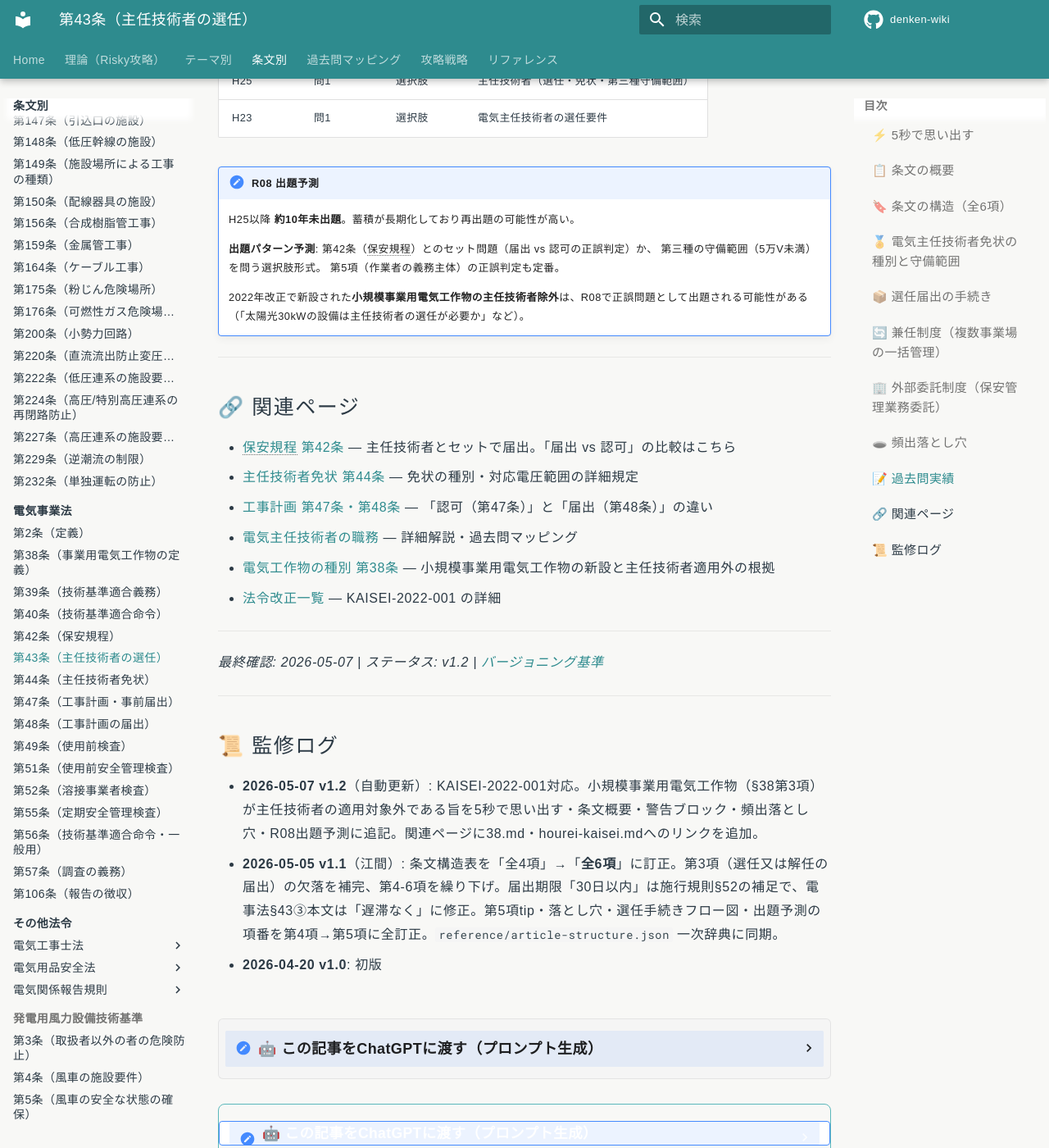
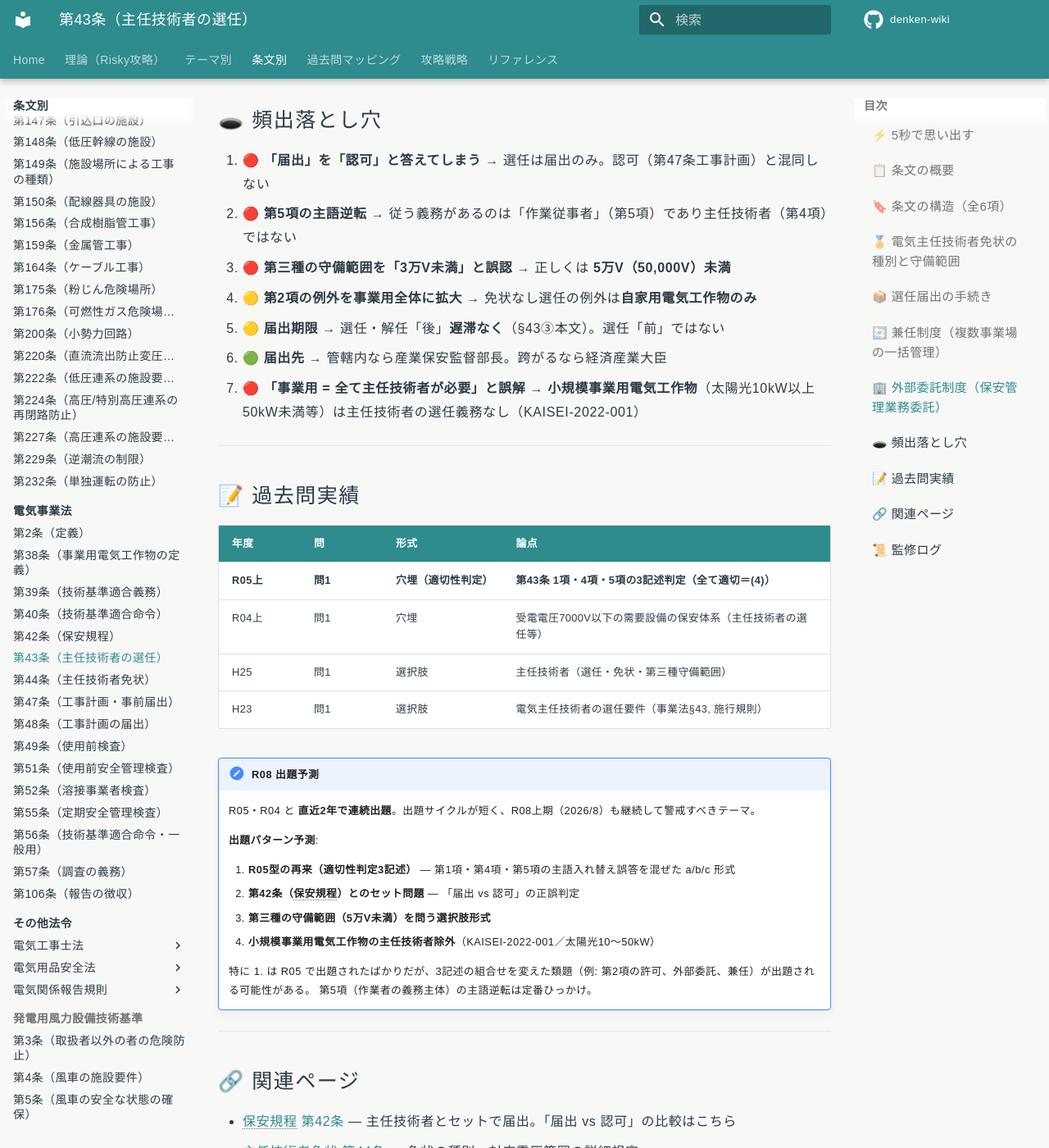
Before and after one commit to kfurufuru/denken-wiki, an MkDocs documentation site: the page built from docs/articles/jigyoho/43.md, in a window 1280 px wide and 1400 px high, scrolled down 5098 px. Shown: the whole window at 82% size. Built offline with MkDocs 1.6.1 and Material for MkDocs 9.7.7, drawn with Linux system fonts in a browser that asks for light colours; comment, search, counter and statistics services are not loaded; some of the changed text lies outside the part shown.

Commit message:
fix(jigyoho/43): R05上‐問1 出題反映 v1.2→v1.3
- 直近出題欄に R05上‐問1（適切性判定）／R04上‐問1 を追記
- blockquoteの「H25以降約10年未出題」→「直近2年連続出題」に訂正（誤情報除去）
- 第43条構造表直下に R05上 問1 論点warning（1項・4項・5項の3記述判定表＋電験王出典）追加
- 過去問実績テーブルに R05上 問1・R04上 問1 を追記（kakomon.ymlとの不整合解消）
- R08予測を「R05型再来＋4パターン」に再構成

```diff
--- a/docs/articles/jigyoho/43.md
+++ b/docs/articles/jigyoho/43.md
@@ -3,9 +3,9 @@
 !!! abstract "📊 試験対策メタ"
     - **出題頻度**: 🔥🔥（過去14年で 4 回出題）
     - **重要度**: B（重要）
-    - **直近出題**:
+    - **直近出題**: R05上‐問1（穴埋／適切性判定 ※第1項・第4項・第5項）／R04上‐問1（穴埋／受電電圧7000V以下の保安体系）
 
-> R08上期（2026/8）は H25 以降 **約10年未出題**。蓄積長期化 = 再出題リスク上昇。第42条（保安規程）とセット出題も想定すること。
+> R05・R04 と直近2年で連続出題（第1項＝設置者の選任義務／第4項＝主任技術者の誠実義務／第5項＝従事者の従順義務）。R08上期（2026/8）も同論点の再出題リスクは継続。第42条（保安規程）とのセット出題も想定すること。
 
 ---
 
@@ -71,6 +71,19 @@
     「主任技術者は指示に従わなければならない」→ **誤り**。
     指示に従う義務があるのは**作業に従事する者**（第5項）。主任技術者は指示する側（第4項）。
     主語を逆にした選択肢が定番のひっかけ。
+
+!!! warning "R05上 問1 で出題された論点（適切性判定3記述）"
+    R05上期 法規 問1 は「電気事業法に基づく主任技術者」の **a・b・c 適切性判定問題**。3記述すべて第43条の各項に対応しており、結論は **(4) すべて適切**。
+
+    | 記述 | 対応条文 | 判定 |
+    |------|---------|:----:|
+    | a) 事業用電気工作物を設置する者は、主任技術者免状交付者から主任技術者を選任しなければならない | **第1項**（設置者の選任義務） | ✅ 適切 |
+    | b) 主任技術者は、保安監督の職務を誠実に行わなければならない | **第4項**（主任技術者の誠実義務） | ✅ 適切 |
+    | c) 工事・維持・運用従事者は、主任技術者の保安指示に従わなければならない | **第5項**（作業従事者の従順義務） | ✅ 適切 |
+
+    【出典】[電験王 R05上‐法規 問1](https://denken-ou.com/houkir5-1-1/)
+
+    **学習ポイント**: 第43条は **設置者（1項）→ 主任技術者（4項）→ 作業従事者（5項）の三層構造**で覚える。試験では各項の「主語」を入れ替えた誤答選択肢が定番。R05上のように3者を並べて適切性を問う形式は再出題されやすい。
 
 ---
 
@@ -158,17 +171,23 @@
 
 | 年度 | 問 | 形式 | 論点 |
 |------|-----|------|------|
+| **R05上** | **問1** | **穴埋（適切性判定）** | **第43条 1項・4項・5項の3記述判定（全て適切＝(4)）** |
+| R04上 | 問1 | 穴埋 | 受電電圧7000V以下の需要設備の保安体系（主任技術者の選任等）|
 | H25 | 問1 | 選択肢 | 主任技術者（選任・免状・第三種守備範囲）|
-| H23 | 問1 | 選択肢 | 電気主任技術者の選任要件 |
+| H23 | 問1 | 選択肢 | 電気主任技術者の選任要件（事業法§43, 施行規則）|
 
 !!! note "R08 出題予測"
-    H25以降 **約10年未出題**。蓄積が長期化しており再出題の可能性が高い。
+    R05・R04 と **直近2年で連続出題**。出題サイクルが短く、R08上期（2026/8）も継続して警戒すべきテーマ。
 
-    **出題パターン予測**: 第42条（保安規程）とのセット問題（届出 vs 認可の正誤判定）か、
-    第三種の守備範囲（5万V未満）を問う選択肢形式。
-    第5項（作業者の義務主体）の正誤判定も定番。
+    **出題パターン予測**:
 
-    2022年改正で新設された**小規模事業用電気工作物の主任技術者除外**は、R08で正誤問題として出題される可能性がある（「太陽光30kWの設備は主任技術者の選任が必要か」など）。
+    1. **R05型の再来（適切性判定3記述）** — 第1項・第4項・第5項の主語入れ替え誤答を混ぜた a/b/c 形式
+    2. **第42条（保安規程）とのセット問題** — 「届出 vs 認可」の正誤判定
+    3. **第三種の守備範囲（5万V未満）を問う選択肢形式**
+    4. **小規模事業用電気工作物の主任技術者除外**（KAISEI-2022-001／太陽光10〜50kW）
+
+    特に 1. は R05 で出題されたばかりだが、3記述の組合せを変えた類題（例: 第2項の許可、外部委託、兼任）が出題される可能性がある。
+    第5項（作業者の義務主体）の主語逆転は定番ひっかけ。
 
 ---
 
@@ -183,12 +202,13 @@
 
 ---
 
-*最終確認: 2026-05-07 | ステータス: v1.2 | [バージョニング基準](../../reference/versioning.md)*
+*最終確認: 2026-05-08 | ステータス: v1.3 | [バージョニング基準](../../reference/versioning.md)*
 
 ---
 
 ## 📜 監修ログ
 
+- **2026-05-08 v1.3**（古舘）: R05上‐問1（適切性判定／第1項・第4項・第5項の3記述判定）出題反映。直近出題欄を更新（R05上‐問1／R04上‐問1）、blockquoteの「H25以降約10年未出題」記述を「直近2年連続出題」に訂正、第43条構造表の直下に R05上 問1 の論点warning（出典: 電験王 houkir5-1-1）を追加、過去問実績テーブルに R05上 問1・R04上 問1 を追記、R08出題予測を「R05型の再来＋類題4パターン」に再構成。
 - **2026-05-07 v1.2**（自動更新）: KAISEI-2022-001対応。小規模事業用電気工作物（§38第3項）が主任技術者の適用対象外である旨を5秒で思い出す・条文概要・警告ブロック・頻出落とし穴・R08出題予測に追記。関連ページに38.md・hourei-kaisei.mdへのリンクを追加。
 - **2026-05-05 v1.1**（江間）: 条文構造表を「全4項」→「**全6項**」に訂正。第3項（選任又は解任の届出）の欠落を補完、第4-6項を繰り下げ。届出期限「30日以内」は施行規則§52の補足で、電事法§43③本文は「遅滞なく」に修正。第5項tip・落とし穴・選任手続きフロー図・出題予測の項番を第4項→第5項に全訂正。`reference/article-structure.json` 一次辞典に同期。
 - **2026-04-20 v1.0**: 初版
```
